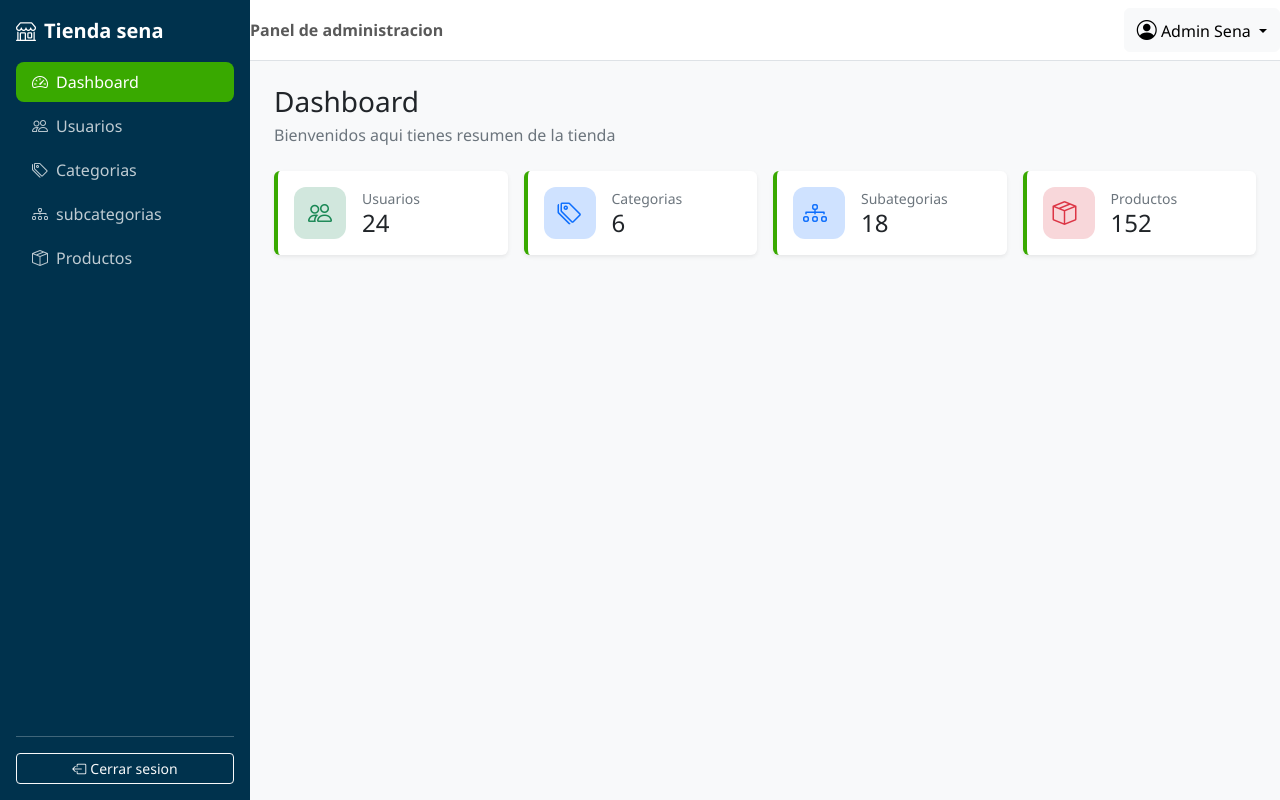
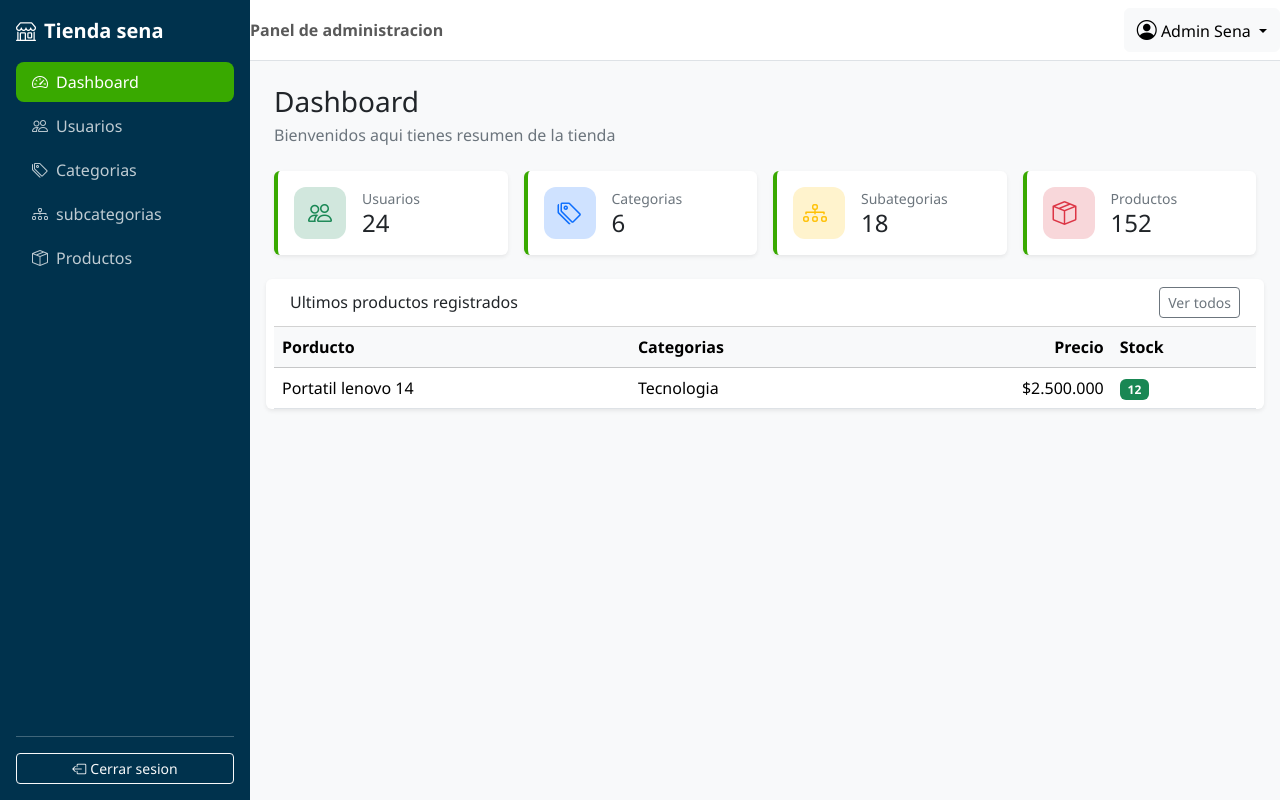
Before and after one commit to JorgeBec312/inventario, a plain HTML site: page dashboard.html in a window 1280 px wide. Drawn offline with nearby package versions, Linux system fonts and the light colour scheme.

Commit message:
dashboard
se agregaron cosas al dash

```diff
--- a/dashboard.html
+++ b/dashboard.html
@@ -145,7 +145,7 @@
                         <!--cuerpo con flexbox icono y texto lado a lado-->
                         <div class="card-body d-flex align-items-center gap-3">
                             <!--cuadro del icono fondo verde suave icono verde-->
-                            <div class="icono-kpi bg-primary-subtle text-primary"><i class="bi bi-diagram-3 me-2"></i></div>
+                            <div class="icono-kpi bg-warning-subtle text-warning"><i class="bi bi-diagram-3 me-2"></i></div>
                             <div>
                                 <!--Nombre del indicador-->
                                 <p class="text-secondary small mb-0">Subategorias</p>
@@ -179,6 +179,34 @@
                     </div>
                 </div>
             </div>
+
+            <!--segunda fila tabla de la izquierda y accesos rapiudos a la derecha-->
+            <div class="row g-3">
+                <!--ultimos productos-->
+                <!--en computador ocupa el 8 de 12 columnas en celular todo el ancho-->
+                <div class="card border-0 shadow-sm h-100">
+                    <!--encabezado de la targeta con titulo y enlace a los lados-->
+                    <div class="card-header bg-white d-flex justify-content-between align-items-center">
+                        <!--titulo pequeño-->
+                        <h2 class="h6 mb-0">Ultimos productos registrados</h2>
+                        <!--boton que lleva al modulo productos-->
+                        <a href="productos.html" class="btn btn-sm btn-outline-secondary">Ver todos</a>
+                    </div>
+                    <!--permite desplazar la tabla en celular-->
+                    <div class="tablet-responsive">
+                        <table class="table table-hover align-middle mb-0">
+                            <thead class="table-light">
+                                <tr><th>Porducto</th><th>Categorias</th><th class="text-end">Precio</th><th>Stock</th></tr>
+                            </thead>
+                            <!--Cuerpo de la tabla-->
+                            <tbody>
+                                <tr><td>Portatil lenovo 14</td><td>Tecnologia</td><td class="text-end">$2.500.000</td>
+                                    <td><span class="badge text-bg-success">12  </span></td></tr>
+                            </tbody>
+                        </table>
+                    </div>
+                </div>
+            </div>
         </main>
     </div>
 </body>
```
